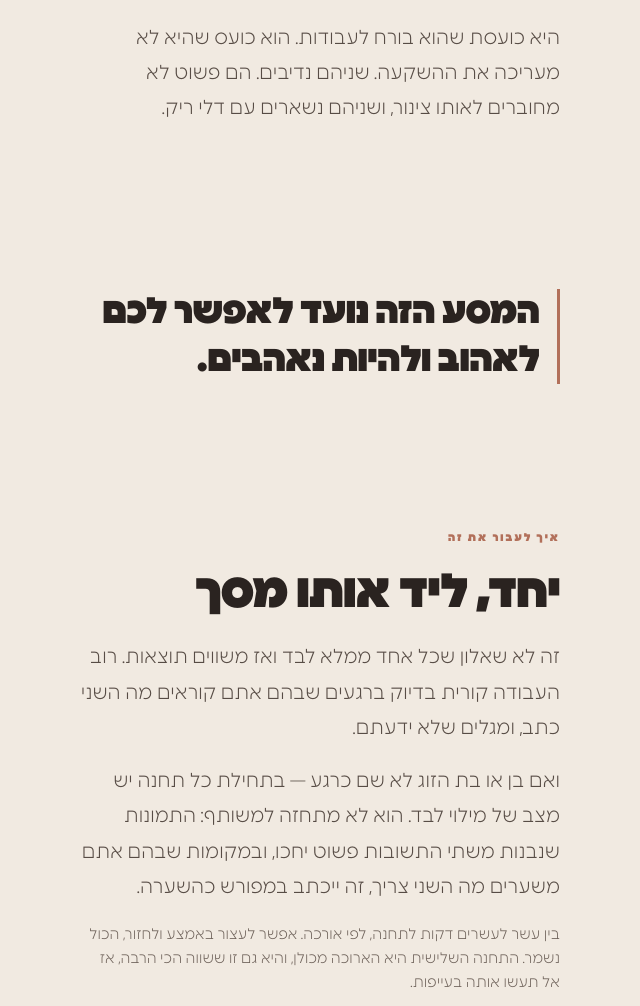
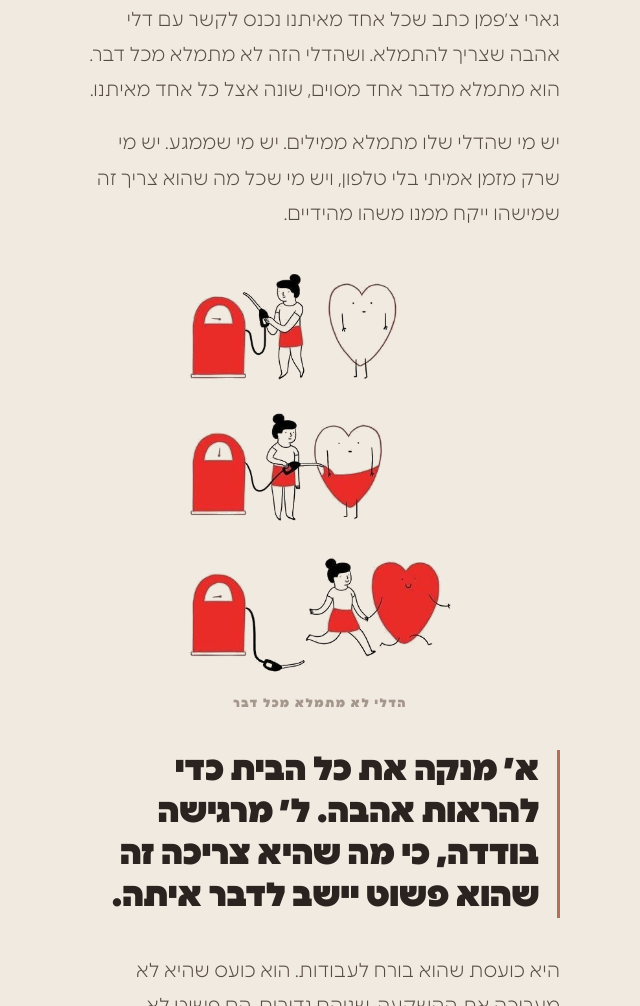
Before and after one commit to sylvie1510/love-languages, a plain HTML site: page index.html in a window 1280 px wide. Shown: the part 1794-2800 px from the top of the page, without its empty margins (320-960 px from the left). Drawn offline with Linux system fonts and the light colour scheme.

Commit message:
Revert "עמוד הבית · פתיח בלי תמונות"
This reverts commit cf48fda85420a33b36d00be07af1faf4a72f778d.

```diff
--- a/index.html
+++ b/index.html
@@ -21,6 +21,9 @@
       מה בדיוק צריך לקרות כדי שכל אחד מכם ירגיש <em>אהוב</em>.
     </p>
     <div class="scroll-hint">גללו · שבו יחד</div>
+    <figure class="illu lg">
+      <img src="images/languages.png" alt="חמש שפות של אהבה — מתנה, מילים, זמן, מגע ומעשים" loading="lazy" decoding="async">
+    </figure>
   </div>
 </section>
 
@@ -52,6 +55,10 @@
       יש מי שהדלי שלו מתמלא ממילים. יש מי שממגע. יש מי שרק מזמן אמיתי בלי טלפון,
       ויש מי שכל מה שהוא צריך זה שמישהו ייקח ממנו משהו מהידיים.
     </p>
+    <figure class="illu sm">
+      <img src="images/filling.png" alt="דלי לב שמתמלא — מריק, לחצי, למלא" loading="lazy" decoding="async">
+      <figcaption>הדלי לא מתמלא מכל דבר</figcaption>
+    </figure>
     <p class="pull">
       א׳ מנקה את כל הבית כדי להראות אהבה. ל׳ מרגישה בודדה,
       כי מה שהיא צריכה זה שהוא פשוט יישב לדבר איתה.
```
Also changed, not shown: 1 other file.
